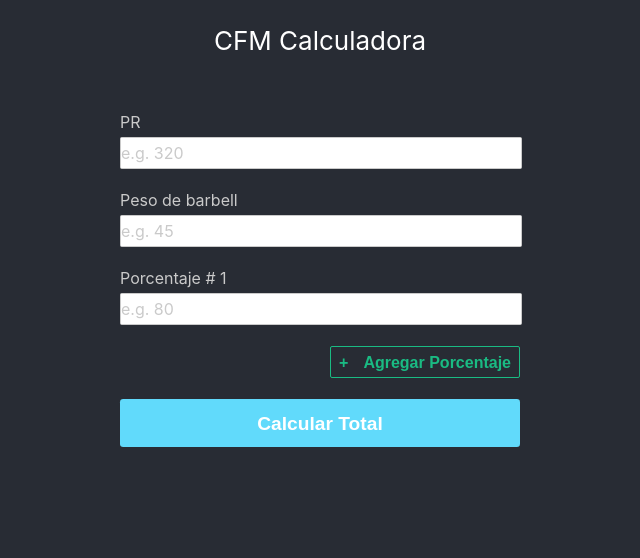
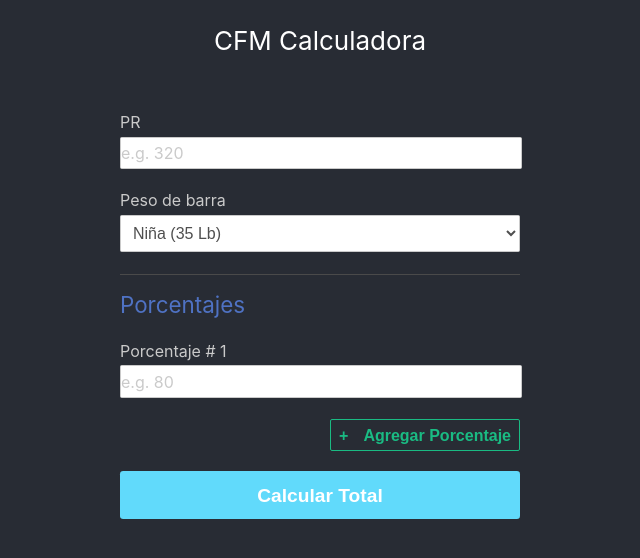
Before and after one commit to Diegus-cl/barbell-calc, a React (Create React App) app: page / in a window 1280 px wide. Shown: the top 558 px of the page, without its empty margins (320-960 px from the left). Built offline with nearby package versions, Linux system fonts and the light colour scheme.

Commit message:
select dropdown for bar weight

```diff
--- a/src/App.css
+++ b/src/App.css
@@ -54,7 +54,7 @@ h3 {
 .plates li {
   display: block;
   padding: 0.2rem;
-  border: 0.1rem solid #1d1d1d;
+  border: 0.1rem solid #9451c3;
 }
 
 .plates li.bar {
@@ -114,33 +114,13 @@ FORM
   margin-top: 0;
 }
 
-.dropdown {
-  position: relative;
-}
-
-.dropdown ul {
-  z-index:          100;
-  position:         absolute;
-  top:              6rem;
-  right:            0px;
-  width:            300px;
-  padding:          4rem;
-  border:           1px solid #cacaca;
-  background-color: #fff;
-}
-
-.dropdown ul li {
-  margin-top: 4rem;
-  text-align: right;
-}
-
 input, textarea {
   font-family: -apple-system, BlinkMacSystemFont, 'Segoe UI', 'Roboto', 'Oxygen',
   'Ubuntu', 'Cantarell', 'Fira Sans', 'Droid Sans', 'Helvetica Neue',
   sans-serif;
 }
 
-.textfield {
+.textfield, .select {
   width:            100%;
   height:           0.5rem;
   line-height:      0.5rem;
@@ -168,6 +148,10 @@ input, textarea {
   color: #cacaca;
 }
 
+.select {
+  height: auto;
+  padding: 0.5rem;
+}
 
 /*------------------------------------
 BUTTONS
--- a/src/App.js
+++ b/src/App.js
@@ -2,6 +2,7 @@ import React, { Component } from 'react';
 import Button from './components/Button';
 import TextField from './components/TextField';
 import Percentages from './components/Percentages';
+import Select from './components/Select';
 import './App.css';
 
 class App extends Component {
@@ -13,7 +14,11 @@ class App extends Component {
   setDefaultState() {
     return {
       PR: "",
-      barbellWeight: "",
+      barOptions: [
+        { value: 35, label: 'Niña (35 Lb)' },
+        { value: 45, label: 'Niño (45 Lb)' }
+      ],
+      selectedBarbellOption: 35,
       discSet: [45, 35, 25, 15, 10, 5, 2.5],
       targets: [''],
       barConfigurations: [],
@@ -30,9 +35,13 @@ class App extends Component {
     this.setState(this.setDefaultState);
   }
 
+  handleSelectChange = e => {
+    let selectedBarbellOption = e.target.value;
+    this.setState({ selectedBarbellOption });
+  };
+
   handlePercentageTextfield = e => {
     const percentageIndex = Number(e.target.name.substr(e.target.name.indexOf('_') + 1));
-    const field = e.target.name.slice(0, e.target.name.indexOf('_'));
     let targets = this.state.targets;
     targets[percentageIndex] = e.target.value;
 
@@ -81,7 +90,7 @@ class App extends Component {
 
     targetWeights.forEach((tW, index) => {
       finalPlatesTemp = [...newState.finalPlateSet];
-      let targetWeight = (tW - parseInt(newState.barbellWeight)) / 2;
+      let targetWeight = (tW - parseInt(newState.selectedBarbellOption)) / 2;
 
       newState.discSet.forEach((plate) => {
         while (targetWeight >= plate) {
@@ -107,11 +116,15 @@ class App extends Component {
   }
 
   render() {
-    const {
-      PR,
-      barbellWeight
-     } = this.state;
-    const { targets, plateCounts, barConfigurations, errors, saving, saved } = this.state;
+    const { PR,
+      barOptions,
+      selectedBarbellOption,
+      targets,
+      plateCounts,
+      barConfigurations,
+      errors,
+      saved
+    } = this.state;
 
     return (
       <div className="App">
@@ -124,7 +137,7 @@ class App extends Component {
             <div className='wrapper'>
               <h2>Equipos necesarios</h2>
               <ul>
-                <li key={-1}>Barra de {barbellWeight} Lb</li>
+                <li key={-1}>Barra de {selectedBarbellOption} Lb</li>
                 {
                   plateCounts.map((item, index) => (
                     <li key={index}>{item * 2} discos de {index} Lb</li>
@@ -137,7 +150,7 @@ class App extends Component {
                   <div key={index}>
                       <h3>Levantamiento al {item.percentage}%</h3>
                       {
-                        item.accuratePercentage != item.roundPercentage ?
+                        item.accuratePercentage !== item.roundPercentage ?
                         <span>Peso redondeado: {item.roundPercentage} Lb | Real: {item.accuratePercentage} Lb</span>:
                         <span>Peso: {item.roundPercentage} Lb</span>
                       }
@@ -160,7 +173,7 @@ class App extends Component {
 
               <form className='form'>
                 <div className='form__field'>
-                  <a className='App-link' onClick={this.restartCalculation} href="#">Nuevo Calculo</a>
+                  <a className='App-link' onClick={this.restartCalculation} href="#">Reiniciar</a>
                 </div>
               </form>
             </div>
@@ -183,16 +196,14 @@ class App extends Component {
                     onChange={this.handleTextfield}
                   />
 
-                  <TextField
-                    type="text"
-                    name="barbellWeight"
-                    value={barbellWeight}
-                    label="Peso de barbell"
-                    placeholder="e.g. 45"
-                    required={true}
-                    error={errors.barbellWeight}
-                    onChange={this.handleTextfield}
+                  <Select
+                    name="barWeightOptions"
+                    label="Peso de barra"
+                    options={barOptions}
+                    onChange={this.handleSelectChange}
                   />
+
+                  <h3>Porcentajes</h3>
 
                   <Percentages
                     percentages={targets}
--- /dev/null
+++ b/src/components/Select.js
@@ -0,0 +1,36 @@
+import React from 'react';
+import PropTypes from 'prop-types';
+import SelectItem from './SelectItem';
+
+const Select = ({name, label, options, onChange}) => {
+  return (
+    <div className='form__field'>
+        <div className="form__label">
+            <label htmlFor={name}>{label}</label>
+        </div>
+        <select className='select' name={name} onChange={onChange}>
+        {
+            options.map((option, i) => {
+                return (
+                    <SelectItem
+                        key={i}
+                        label={option.label}
+                        value={option.value.toString()}
+                        onChange={onchange}
+                    />
+                );
+            })
+        }
+        </select>
+    </div>
+  );
+};
+
+Select.propTypes = {
+    name: PropTypes.string.isRequired,
+    label: PropTypes.string.isRequired,
+    options: PropTypes.array.isRequired,
+    onChange: PropTypes.func.isRequired
+  };
+
+export default Select;
--- /dev/null
+++ b/src/components/SelectItem.js
@@ -0,0 +1,15 @@
+import React from 'react';
+import PropTypes from 'prop-types';
+
+const SelectItem = ({label, value, onChange}) => {
+  return (
+    <option onChange={onChange} value={value}>{label}</option>
+  );
+};
+
+SelectItem.propTypes = {
+    value: PropTypes.string.isRequired,
+    label: PropTypes.string.isRequired
+};
+
+export default SelectItem;
```
Also changed, not shown: 2 other files (tests, documents, lock files or other folders).
